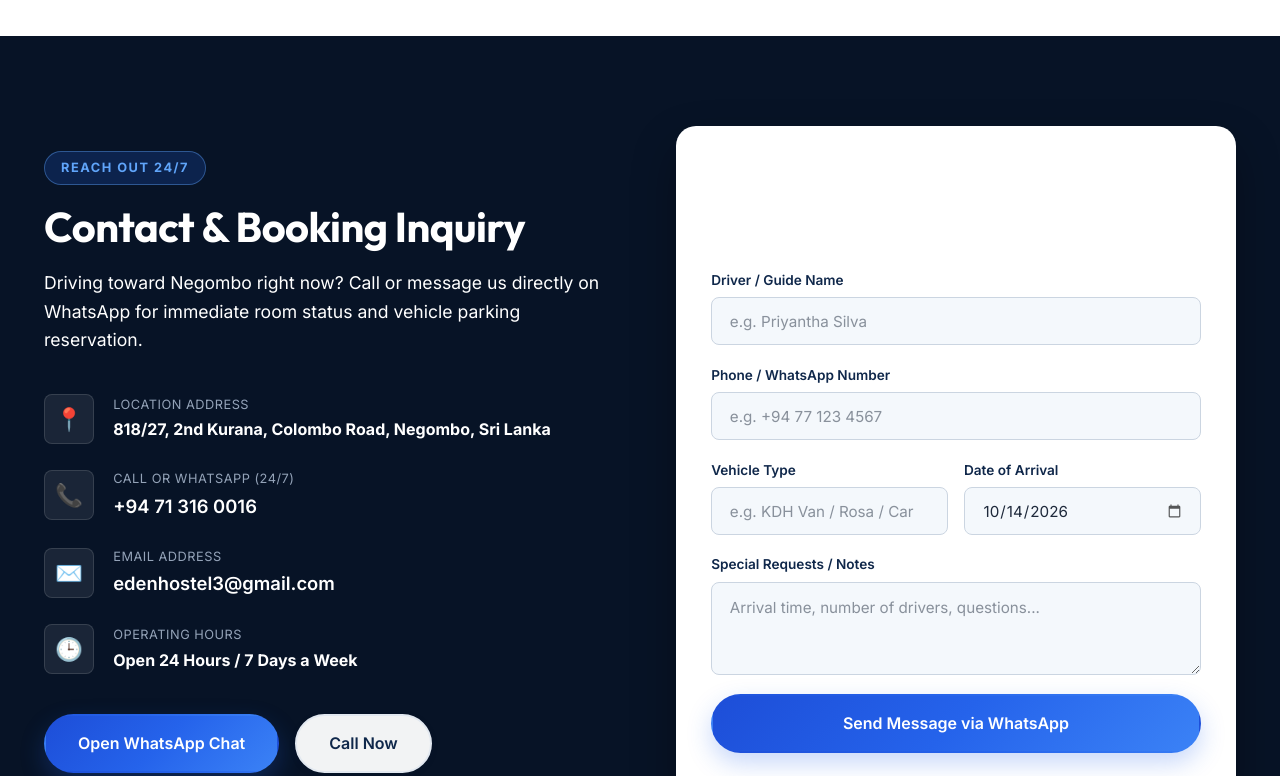
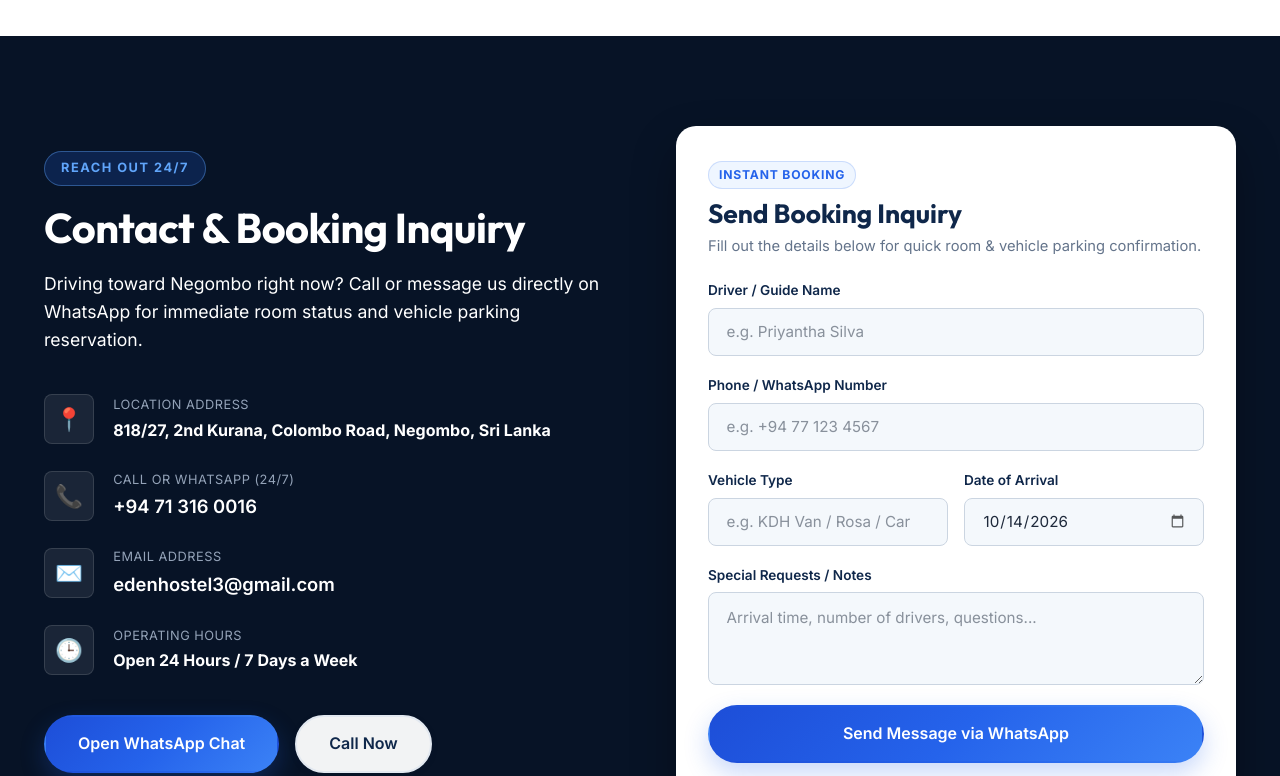
Before and after one commit to Dewni2004/Eden-Hostel, a website: page index.html in a window 1280 px wide. Shown: the part 9213-9989 px from the top of the page. Drawn offline with Linux system fonts and the light colour scheme.

Commit message:
feat: add input.css configuration and update booking form UI in index.html

```diff
--- a/index.html
+++ b/index.html
@@ -924,8 +924,11 @@
 
                 <div class="contact-form-wrapper">
                     <div class="form-card">
-                        <h3>Send Booking Inquiry</h3>
-                        <p class="form-card-sub">Fill out the details and send directly to our front desk.</p>
+                        <div class="form-card-header">
+                            <span class="form-card-badge">Instant Booking</span>
+                            <h3>Send Booking Inquiry</h3>
+                            <p class="form-card-sub">Fill out the details below for quick room & vehicle parking confirmation.</p>
+                        </div>
 
                         <form id="contactForm">
                             <div class="form-group">
--- a/src/input.css
+++ b/src/input.css
@@ -1936,7 +1936,7 @@ header.scrolled .logo img {
 .form-card {
     background: #ffffff;
     border-radius: var(--radius-lg);
-    padding: 2.8rem 2.2rem;
+    padding: 2.2rem 2rem;
     box-shadow: 0 20px 45px rgba(0, 0, 0, 0.3);
     color: var(--text-main);
     width: 100%;
@@ -1944,15 +1944,38 @@ header.scrolled .logo img {
     overflow: hidden;
 }
 
+.form-card-header {
+    margin-bottom: 1.4rem;
+}
+
+.form-card-badge {
+    display: inline-block;
+    background: var(--blue-50);
+    color: var(--blue-700);
+    border: 1px solid var(--border-blue);
+    font-size: 0.76rem;
+    font-weight: 700;
+    text-transform: uppercase;
+    letter-spacing: 0.8px;
+    padding: 3px 10px;
+    border-radius: var(--radius-full);
+    margin-bottom: 0.5rem;
+}
+
 .form-card h3 {
-    font-size: 1.8rem;
-    margin-bottom: 0.4rem;
-}
-
-.form-card-sub {
-    color: var(--text-muted);
-    font-size: 0.95rem;
-    margin-bottom: 2rem;
+    font-family: var(--font-brand);
+    color: var(--primary) !important;
+    font-size: 1.65rem;
+    font-weight: 700;
+    margin-bottom: 0.35rem;
+    line-height: 1.25;
+}
+
+.form-card .form-card-sub {
+    color: var(--text-muted) !important;
+    font-size: 0.92rem;
+    line-height: 1.5;
+    margin-bottom: 0;
 }
 
 .form-group {
```
Also changed, not shown: style.css.
